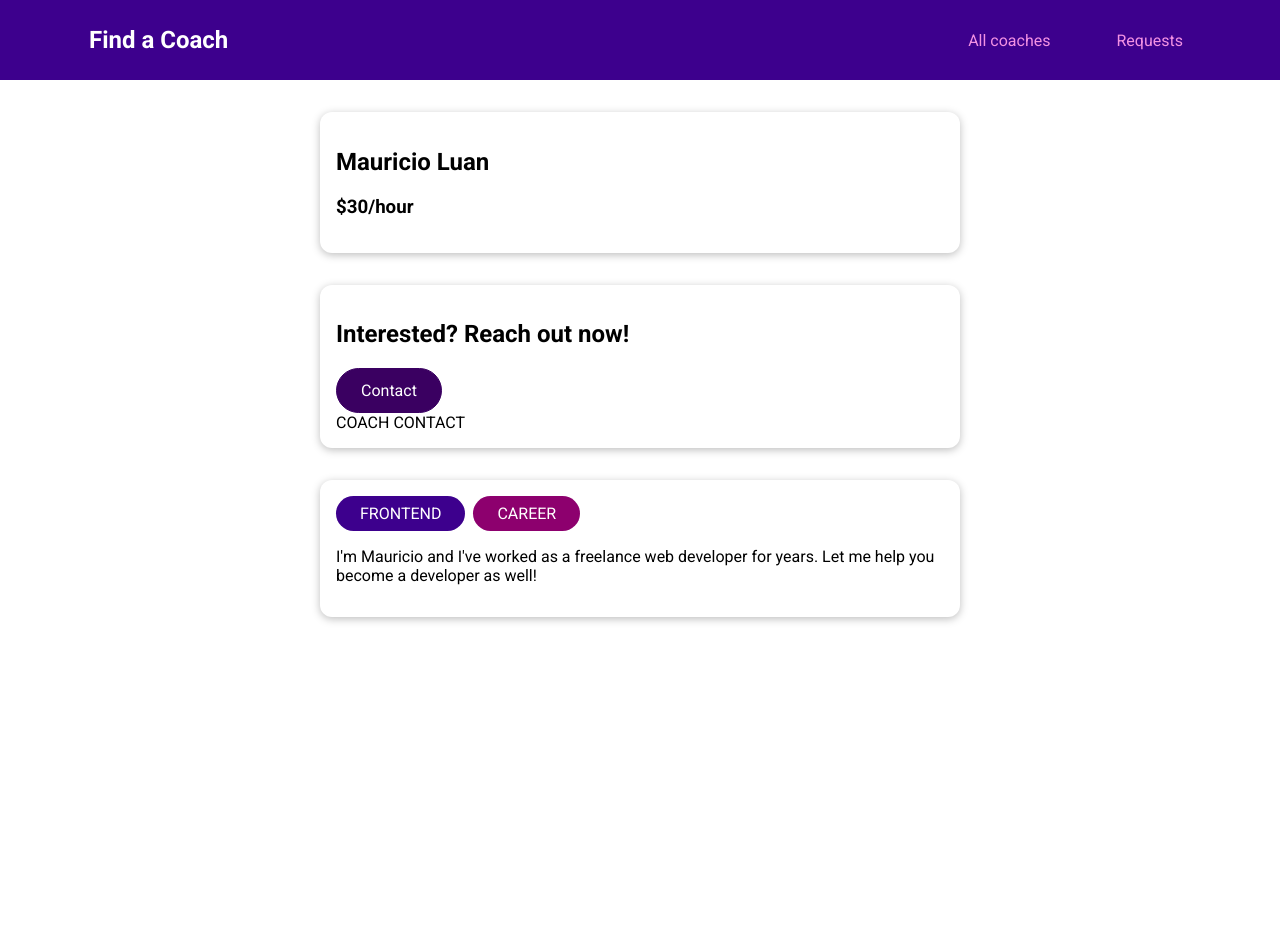
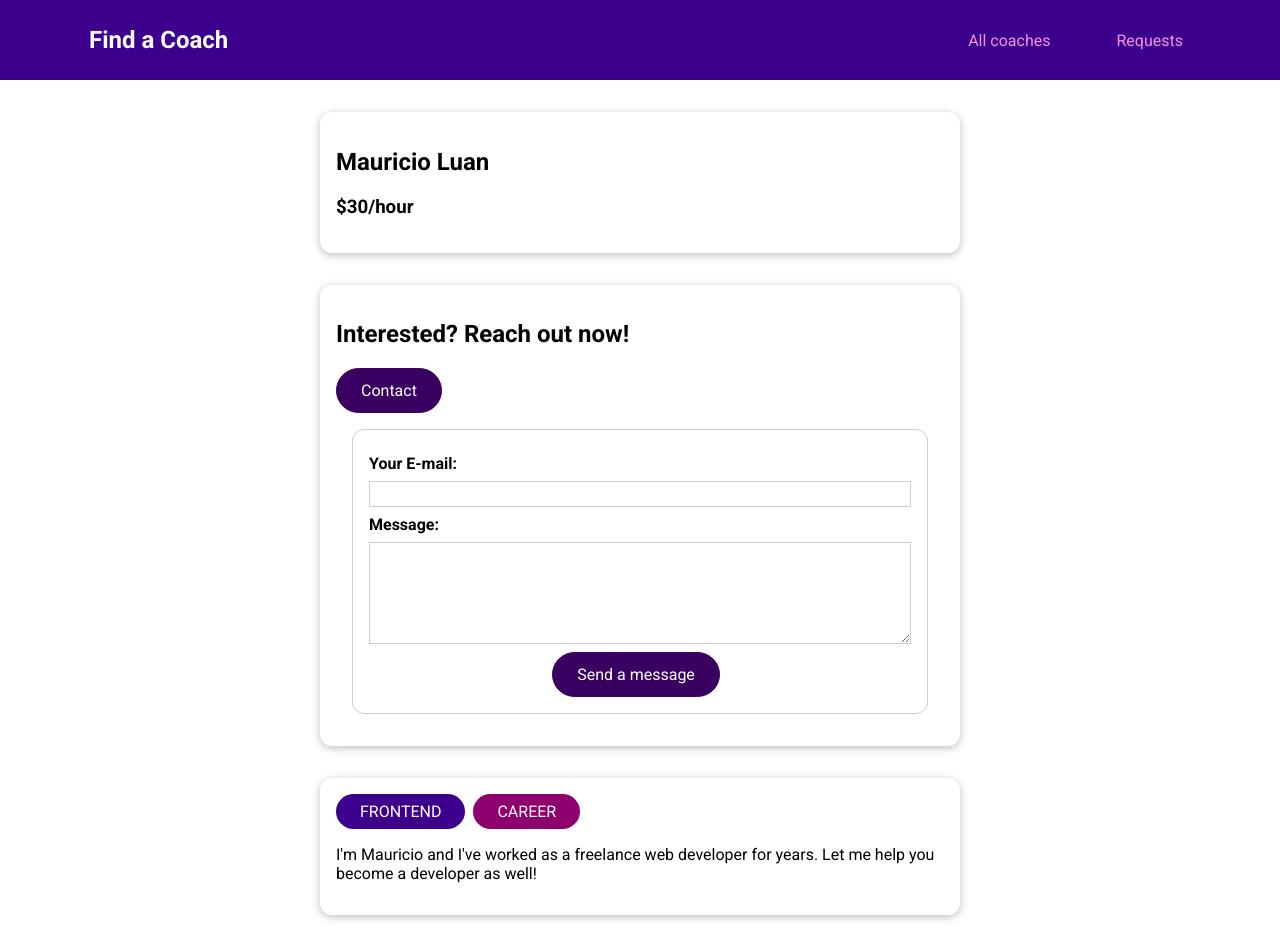
Before and after one commit to mauricio-luan/vue-course-final_project, a Vue app: page /coaches/c1/contact in a window 1280 px wide. Before the commit the page ends 800 px from the top, so only its background shows below. Built offline with nearby package versions, Linux system fonts and the light colour scheme.

Commit message:
feat: sla

```diff
--- a/src/components/coaches/CoachForm.vue
+++ b/src/components/coaches/CoachForm.vue
@@ -1,36 +1,79 @@
 <template>
   <form @submit.prevent="submitForm">
-    <div class="form-control">
+    <div class="form-control" :class="{ invalid: !firstName.isValid }">
       <label for="firstname">Firstname</label>
-      <input type="text" id="firstname" v-model.trim="firstName" />
+      <input
+        type="text"
+        id="firstname"
+        v-model.trim="firstName.val"
+        @blur="clearValidaty('firstName')"
+      />
+      <p v-if="!firstName.isValid">Firstname must not be empty.</p>
     </div>
-    <div class="form-control">
+
+    <div class="form-control" :class="{ invalid: !lastName.isValid }">
       <label for="lastname">Lastname</label>
-      <input type="text" id="lastname" v-model.trim="lastName" />
+      <input
+        type="text"
+        id="lastname"
+        v-model.trim="lastName.val"
+        @blur="clearValidaty('lastName')"
+      />
+      <p v-if="!lastName.isValid">Lastname must not be empty.</p>
     </div>
-    <div class="form-control">
+
+    <div class="form-control" :class="{ invalid: !description.isValid }">
       <label for="description">Description</label>
-      <textarea id="description" rows="5" v-model.trim="description"></textarea>
+      <textarea
+        id="description"
+        rows="5"
+        v-model.trim="description.val"
+        @blur="clearValidaty('description')"
+      ></textarea>
+      <p v-if="!description.isValid">Description must not be empty.</p>
     </div>
-    <div class="form-control">
+
+    <div class="form-control" :class="{ invalid: !rate.isValid }">
       <label for="rate">Hourly Rate</label>
-      <input type="number" id="rate" v-model.number="rate" />
+      <input type="number" id="rate" v-model.number="rate.val" @blur="clearValidaty('rate')" />
+      <p v-if="!rate.isValid">Rate must be grater than 0.</p>
     </div>
-    <div class="form-control">
+
+    <div class="form-control" :class="{ invalid: !areas.isValid }">
       <h3>Areas of expertise</h3>
       <div>
-        <input type="checkbox" id="frontend" value="frontend" v-model="areas" />
+        <input
+          type="checkbox"
+          id="frontend"
+          value="frontend"
+          v-model="areas.val"
+          @blur="clearValidaty('areas')"
+        />
         <label for="frontend">Frontend</label>
       </div>
       <div>
-        <input type="checkbox" id="backend" value="backend" v-model="areas" />
+        <input
+          type="checkbox"
+          id="backend"
+          value="backend"
+          v-model="areas.val"
+          @blur="clearValidaty('areas')"
+        />
         <label for="backend">Backend</label>
       </div>
       <div>
-        <input type="checkbox" id="carrer" value="carrer" v-model="areas" />
+        <input
+          type="checkbox"
+          id="carrer"
+          value="carrer"
+          v-model="areas.val"
+          @blur="clearValidaty('areas')"
+        />
         <label for="carrer">Career</label>
       </div>
+      <p v-if="!areas.isValid">At least one of expertises must be selected.</p>
     </div>
+    <p v-if="!isFormValid">Please fix the above errors and submit again.</p>
     <base-button>Register</base-button>
   </form>
 </template>
@@ -39,24 +82,74 @@
 export default {
   data() {
     return {
-      firstName: '',
-      lastName: '',
-      description: '',
-      rate: null,
-      areas: [],
+      firstName: {
+        val: '',
+        isValid: true,
+      },
+      lastName: {
+        val: '',
+        isValid: true,
+      },
+      description: {
+        val: '',
+        isValid: true,
+      },
+      rate: {
+        val: null,
+        isValid: true,
+      },
+      areas: {
+        val: [],
+        isValid: true,
+      },
+      isFormValid: true,
     }
   },
 
   emits: ['save-data'],
 
   methods: {
+    clearValidaty(input) {
+      this[input].isValid = true
+    },
+    validateForm() {
+      this.isFormValid = true
+
+      if (this.firstName.val === '') {
+        this.firstName.isValid = false
+        this.isFormValid = false
+      }
+      if (this.lastName.val === '') {
+        this.lastName.isValid = false
+        this.isFormValid = false
+      }
+      if (this.description.val === '') {
+        this.description.isValid = false
+        this.isFormValid = false
+      }
+      if (!this.rate.val || this.rate.val < 0) {
+        this.rate.isValid = false
+        this.isFormValid = false
+      }
+      if (this.areas.lenght === 0) {
+        this.areas.isValid = false
+        this.isFormValid = false
+      }
+    },
+
     submitForm() {
+      this.validateForm()
+
+      if (!this.isFormValid) {
+        return
+      }
+
       const formData = {
-        first: this.firstName,
-        last: this.lastName,
-        desc: this.description,
-        rate: this.rate,
-        areas: this.areas,
+        first: this.firstName.val,
+        last: this.lastName.val,
+        desc: this.description.val,
+        rate: this.rate.val,
+        areas: this.areas.val,
       }
       console.log(formData)
       this.$emit('save-data', formData)
--- a/src/pages/requests/ContactCoach.vue
+++ b/src/pages/requests/ContactCoach.vue
@@ -1,5 +1,82 @@
-<template>COACH CONTACT</template>
+<template>
+  <form @submit.prevent="submitForm">
+    <div class="form-control">
+      <label for="email">Your E-mail: </label>
+      <input type="email" id="email" v-model.trim="email" />
+    </div>
+    <div class="form-control">
+      <label for="message">Message: </label>
+      <textarea id="message" rows="5" v-model.trim="message"></textarea>
+    </div>
+    <p class="errors" v-if="!isFormValid">Please enter a valid email and non-empty message.</p>
+    <div class="actions">
+      <base-button>Send a message</base-button>
+    </div>
+  </form>
+</template>
+
 <script>
-export default {}
+export default {
+  data() {
+    return {
+      email: '',
+      message: '',
+      isFormValid: true,
+    }
+  },
+
+  methods: {
+    submitForm() {
+      this.isFormValid = true
+      if (this.email === '' || !this.email.includes('@') || this.message === '') {
+        this.isFormValid = false
+        return
+      }
+    },
+  },
+}
 </script>
-<style lang=""></style>
+
+<style scoped>
+form {
+  margin: 1rem;
+  border: 1px solid #ccc;
+  border-radius: 12px;
+  padding: 1rem;
+}
+
+.form-control {
+  margin: 0.5rem 0;
+}
+
+label {
+  font-weight: bold;
+  margin-bottom: 0.5rem;
+  display: block;
+}
+
+input,
+textarea {
+  display: block;
+  width: 100%;
+  font: inherit;
+  border: 1px solid #ccc;
+  padding: 0.15rem;
+}
+
+input:focus,
+textarea:focus {
+  border-color: #3d008d;
+  background-color: #faf6ff;
+  outline: none;
+}
+
+.errors {
+  font-weight: bold;
+  color: red;
+}
+
+.actions {
+  text-align: center;
+}
+</style>
```
